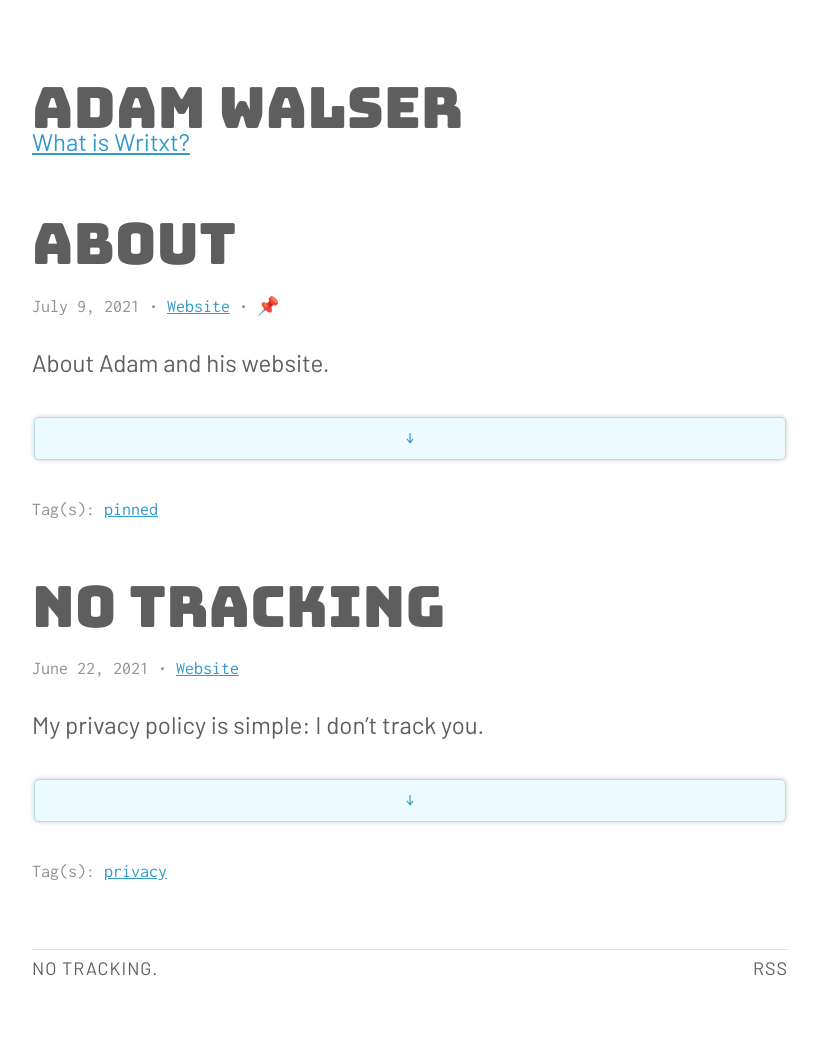
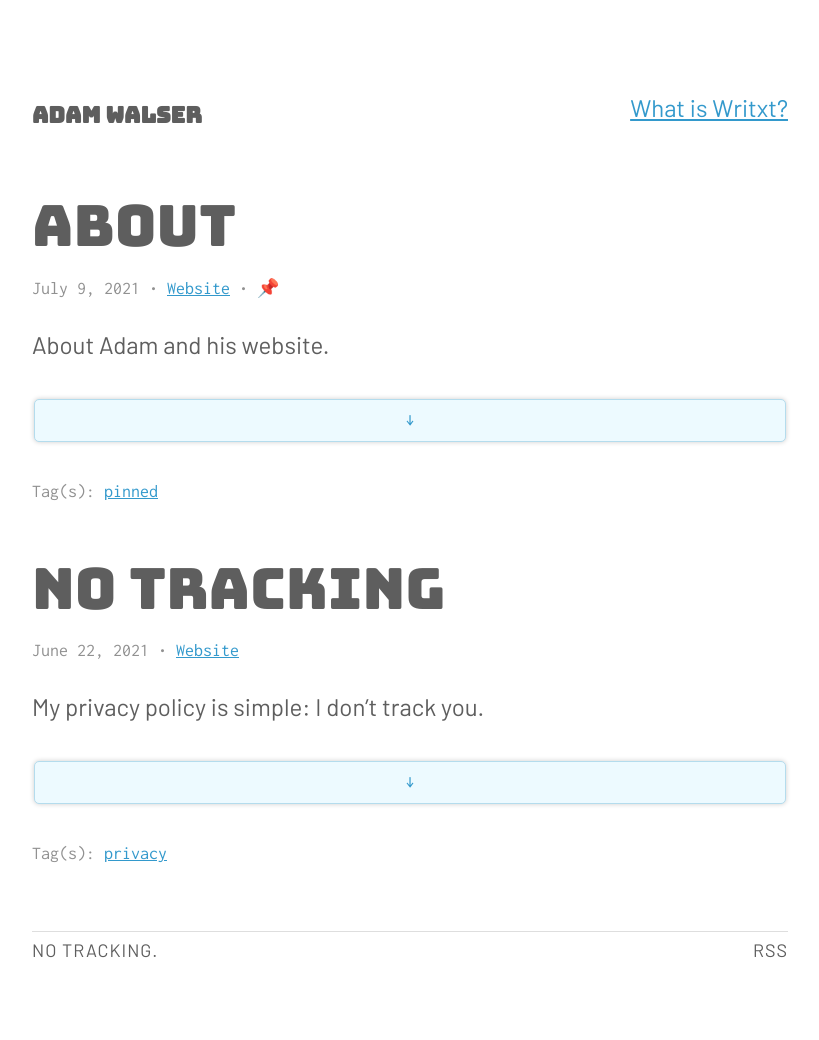
Before and after one commit to ajpwalser/ajpwalser.github.io, a Jekyll site: the page built from index.html, in a window 1280 px wide. Shown: the whole page, without its empty margins (230-1049 px from the left). Built offline with Jekyll 4.4.1, drawn with Linux system fonts in a browser that asks for light colours; the list of posts is cut into pages by our own code.

Commit message:
Update style.css

```diff
--- a/css/style.css
+++ b/css/style.css
@@ -84,17 +84,33 @@ hr {
 }
 
 
-/* Header & Footer */
+/* Header */
 
 header {
-	margin: 0;
+    align-items: flex-end;
+    display: flex;
+    justify-content: space-between;
+    margin: 2rem 0 4rem;
 }
+header h2 {
+    font-size: 1.4rem;
+    font-weight: 300;
+    line-height: 1;
+    margin-bottom: 0;
+}
+header h2 a {
+    font-weight: 600;
+}
+header nav a {
+    margin-left: 10px;
+}
+
+/* Footer */
 
 footer {
 	margin-top: 4rem; /* Spacing */
 }
 
-.header,
 footer {
 	font-family: 'Barlow', -apple-system, BlinkMacSystemFont, Segoe UI, Helvetica, Arial, sans-serif, Apple Color Emoji, Segoe UI Emoji, Segoe UI Symbol;
 	font-weight: 400;
@@ -104,13 +120,11 @@ footer {
 	line-height: 1.25em;
 }
 
-.header a,
 footer a {
 	color: var(--text) !important;
 	text-decoration: none !important;
 }
 
-.header a:hover,
 footer a:hover {
 	color: var(--theme) !important;
 }
```
